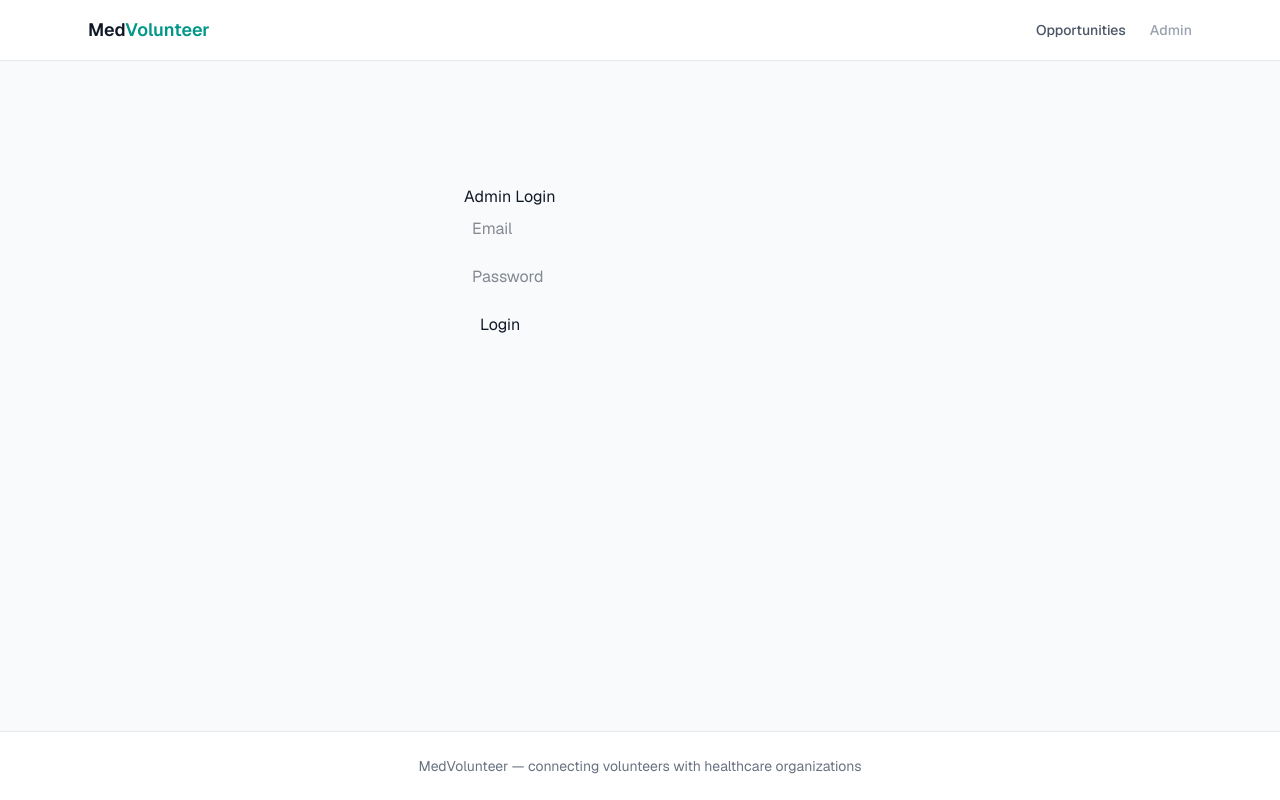
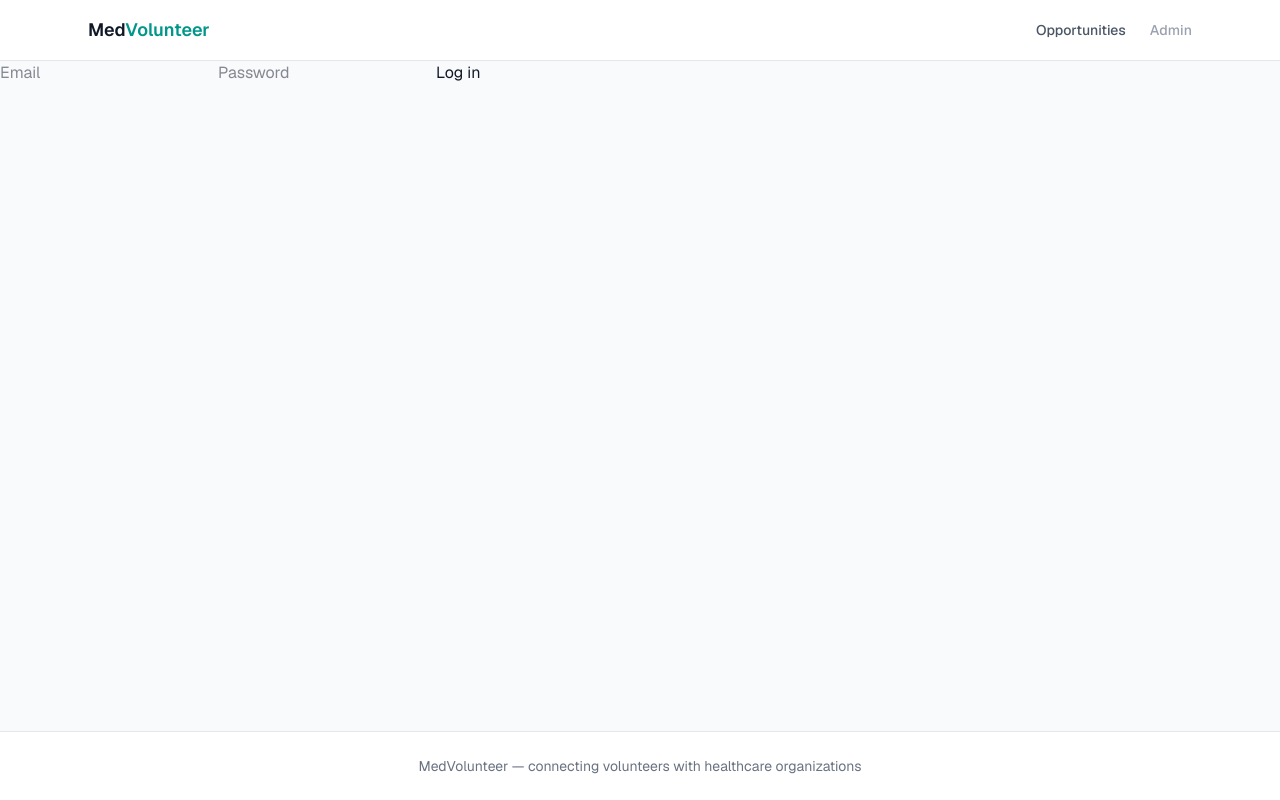
Before and after one commit to maxkats9/med-volunteer-finder, a Next.js app: page /login in a window 1280 px wide. Built offline with nearby package versions, Linux system fonts and the light colour scheme; no server answers.

Commit message:
Add admin auth

```diff
--- a/middleware.ts
+++ b/middleware.ts
@@ -1,36 +1,44 @@
+// middleware.ts  (at project root, same level as src/)
 import { createServerClient } from '@supabase/ssr'
-import { NextResponse } from 'next/server'
-import type { NextRequest } from 'next/server'
+import { NextResponse, type NextRequest } from 'next/server'
 
 export async function middleware(request: NextRequest) {
-  let response = NextResponse.next({
-    request: { headers: request.headers },
-  })
+  let supabaseResponse = NextResponse.next({ request })
 
   const supabase = createServerClient(
     process.env.NEXT_PUBLIC_SUPABASE_URL!,
     process.env.NEXT_PUBLIC_SUPABASE_ANON_KEY!,
     {
       cookies: {
-        getAll: () => request.cookies.getAll(),
-        setAll: (cookiesToSet) => {
+        getAll() {
+          return request.cookies.getAll()
+        },
+        setAll(cookiesToSet) {
+          cookiesToSet.forEach(({ name, value }) =>
+            request.cookies.set(name, value)
+          )
+          supabaseResponse = NextResponse.next({ request })
           cookiesToSet.forEach(({ name, value, options }) =>
-            response.cookies.set(name, value, options)
+            supabaseResponse.cookies.set(name, value, options)
           )
         },
       },
     }
   )
 
-  const { data: { session } } = await supabase.auth.getSession()
+  // IMPORTANT: do not add any logic between createServerClient and getUser()
+  // getUser() refreshes the token if needed and writes updated cookies back
+  const { data: { user } } = await supabase.auth.getUser()
 
-  if (!session) {
-    return NextResponse.redirect(new URL('/login', request.url))
+  if (!user && request.nextUrl.pathname.startsWith('/admin')) {
+    const url = request.nextUrl.clone()
+    url.pathname = '/login'
+    return NextResponse.redirect(url)
   }
 
-  return response
+  return supabaseResponse
 }
 
 export const config = {
-  matcher: ['/admin/:path*']
+  matcher: ['/admin/:path*'],
 }
--- a/src/app/login/page.tsx
+++ b/src/app/login/page.tsx
@@ -1,57 +1,59 @@
+// src/app/login/page.tsx
 'use client'
+
 import { useState } from 'react'
-import { createClient } from '@supabase/supabase-js'
 import { useRouter } from 'next/navigation'
+import { createBrowserClient } from '@supabase/ssr'
 
 export default function LoginPage() {
+  const router = useRouter()
   const [email, setEmail] = useState('')
   const [password, setPassword] = useState('')
-  const [error, setError] = useState('')
+  const [error, setError] = useState<string | null>(null)
   const [loading, setLoading] = useState(false)
-  const router = useRouter()
 
-  const supabase = createClient(
+  const supabase = createBrowserClient(
     process.env.NEXT_PUBLIC_SUPABASE_URL!,
     process.env.NEXT_PUBLIC_SUPABASE_ANON_KEY!
   )
 
-  async function handleLogin() {
+  async function handleSubmit(e: React.FormEvent) {
+    e.preventDefault()
     setLoading(true)
-    setError('')
+    setError(null)
+
     const { error } = await supabase.auth.signInWithPassword({ email, password })
+
     if (error) {
       setError(error.message)
       setLoading(false)
-    } else {
-      router.push('/admin')
+      return
     }
+
+    router.push('/admin')
+    router.refresh() // forces middleware to re-evaluate with the new cookie
   }
 
   return (
-    <div style={{ maxWidth: 400, margin: '100px auto', padding: 24 }}>
-      <h1>Admin Login</h1>
+    <form onSubmit={handleSubmit}>
       <input
-        placeholder="Email"
+        type="email"
         value={email}
         onChange={e => setEmail(e.target.value)}
-        style={{ display: 'block', width: '100%', marginBottom: 8, padding: 8 }}
+        placeholder="Email"
+        required
       />
       <input
-        placeholder="Password"
         type="password"
         value={password}
         onChange={e => setPassword(e.target.value)}
-        onKeyDown={e => e.key === 'Enter' && handleLogin()}
-        style={{ display: 'block', width: '100%', marginBottom: 8, padding: 8 }}
+        placeholder="Password"
+        required
       />
       {error && <p style={{ color: 'red' }}>{error}</p>}
-      <button
-        onClick={handleLogin}
-        disabled={loading}
-        style={{ padding: '8px 16px', cursor: 'pointer' }}
-      >
-        {loading ? 'Logging in...' : 'Login'}
+      <button type="submit" disabled={loading}>
+        {loading ? 'Logging in...' : 'Log in'}
       </button>
-    </div>
+    </form>
   )
 }
--- a/src/app/opportunities/OpportunitiesClient.tsx
+++ b/src/app/opportunities/OpportunitiesClient.tsx
@@ -1,4 +1,5 @@
 "use client";
+export const dynamic = 'force-dynamic'
 
 import { useMemo, useState } from "react";
 import OpportunityCard from "@/components/OpportunityCard";
```
